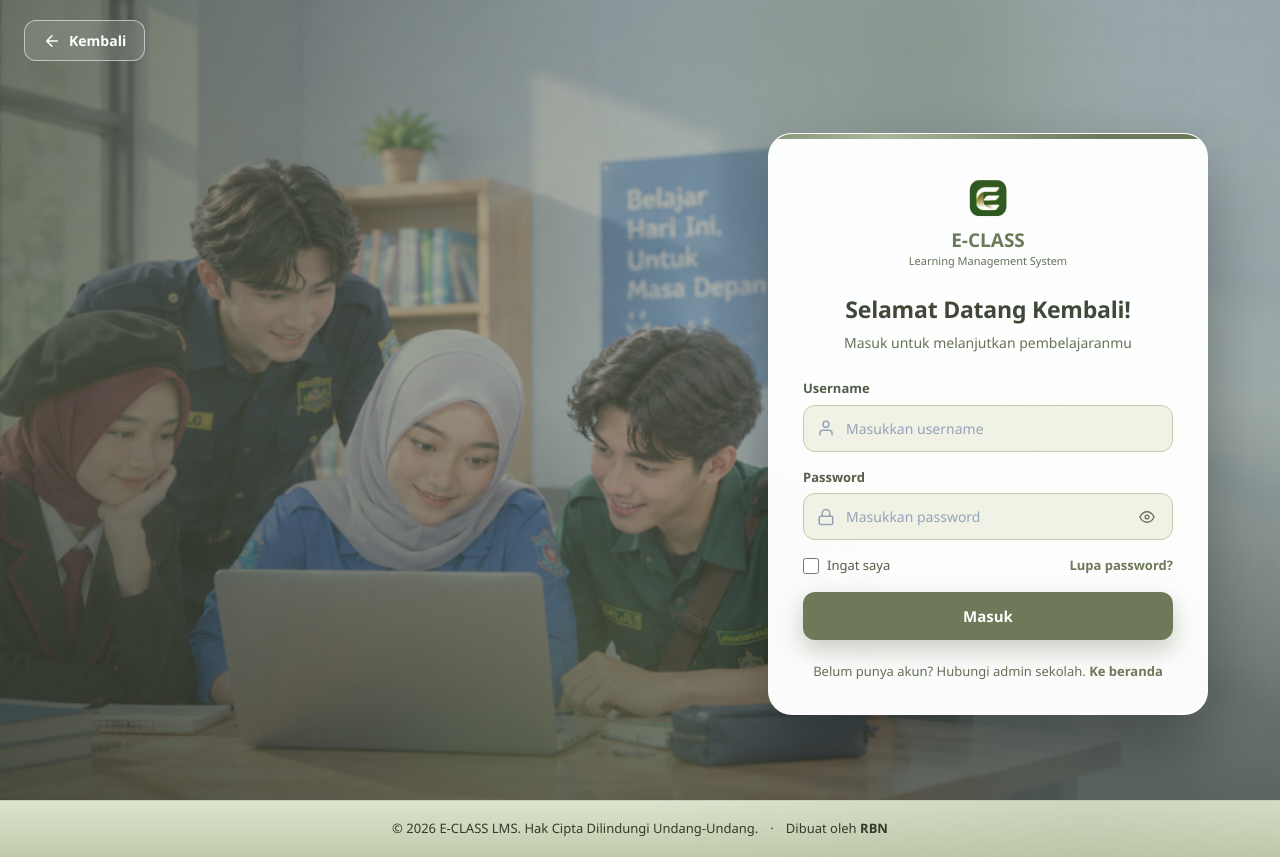
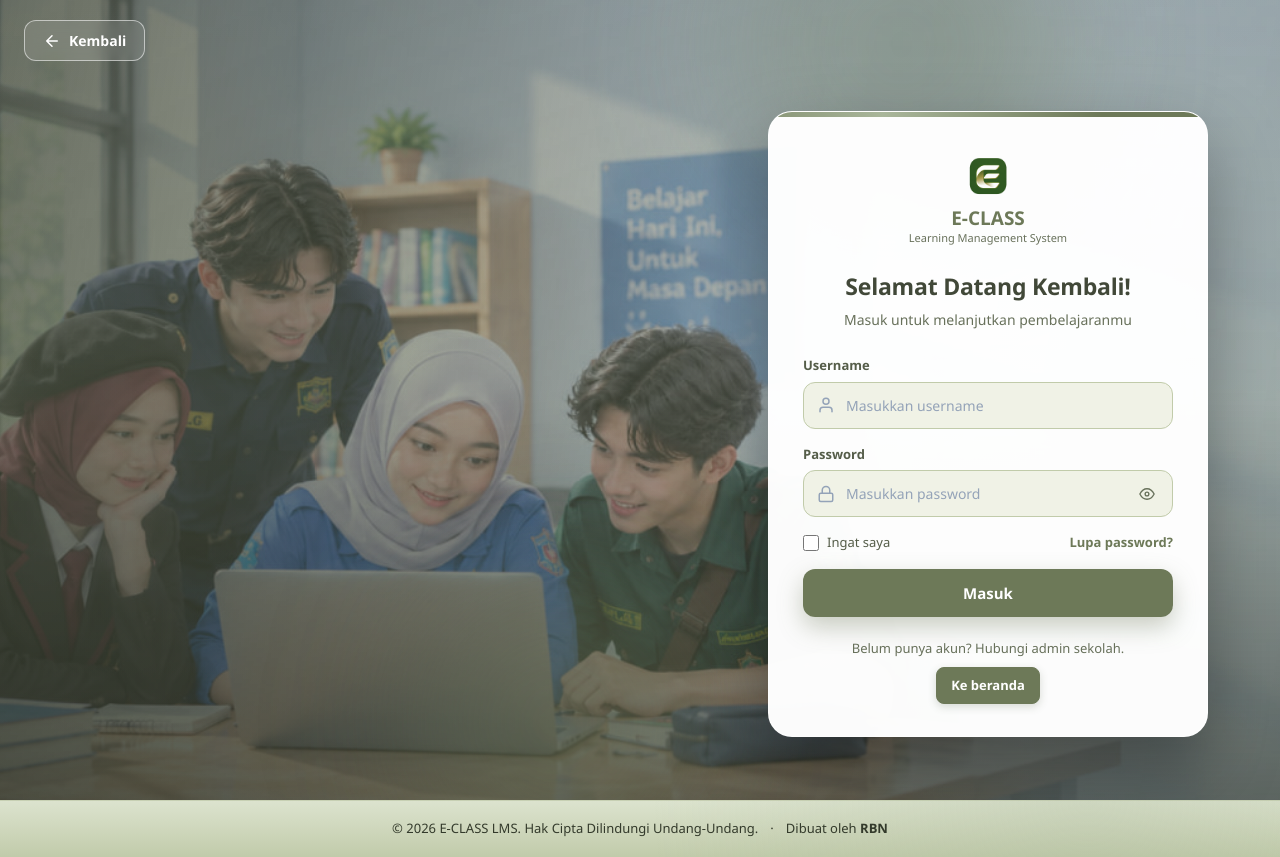
Before and after one commit to ajell0411/frontend-lms-erin, a Next.js app: page /login in a window 1280 px wide. Built offline with nearby package versions, Linux system fonts and the light colour scheme.

Commit message:
Update page.tsx

```diff
--- a/app/login/page.tsx
+++ b/app/login/page.tsx
@@ -206,7 +206,7 @@ export default function LoginPage() {
 
           <p className={styles.registerText}>
             Belum punya akun? Hubungi admin sekolah.{" "}
-            <Link href="/" className={styles.registerLink}>
+            <Link href="/" className={`${styles.registerLink} ${styles.homeLink}`}>
               Ke beranda
             </Link>
           </p>
```
